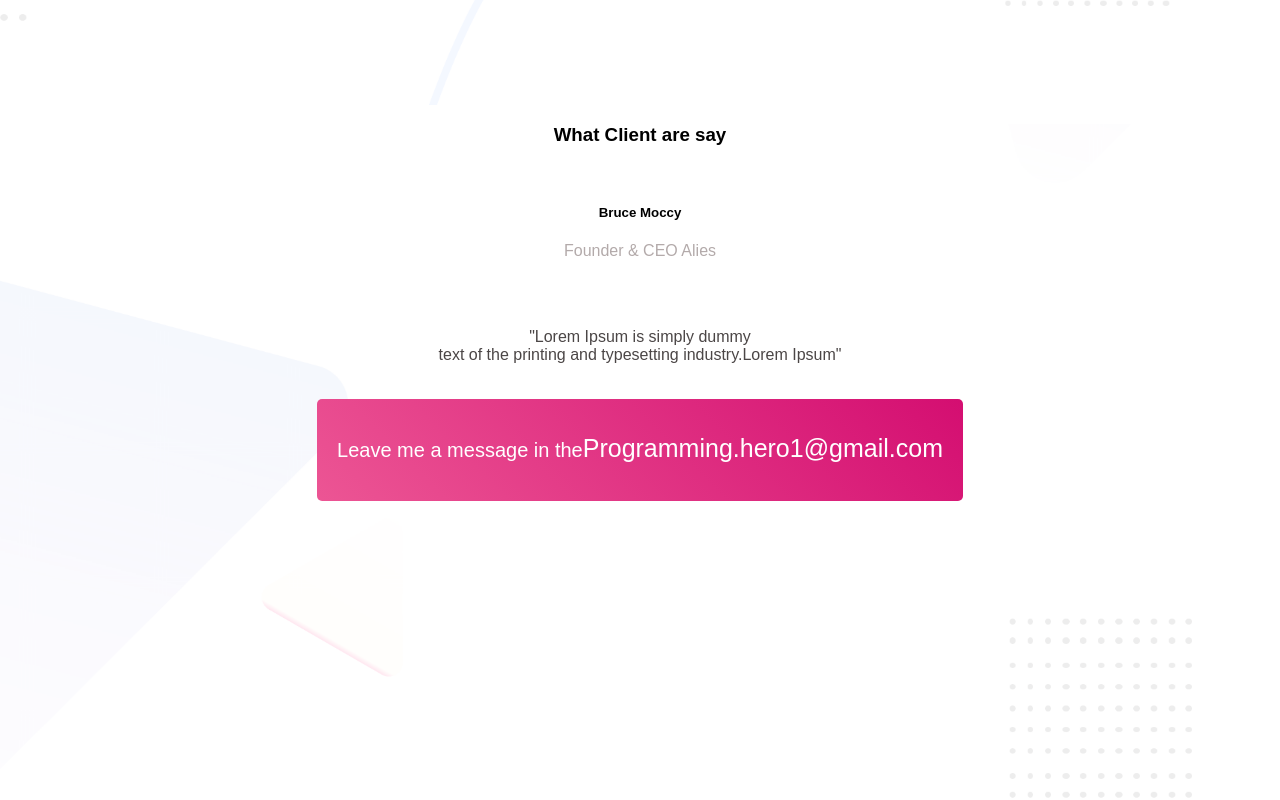
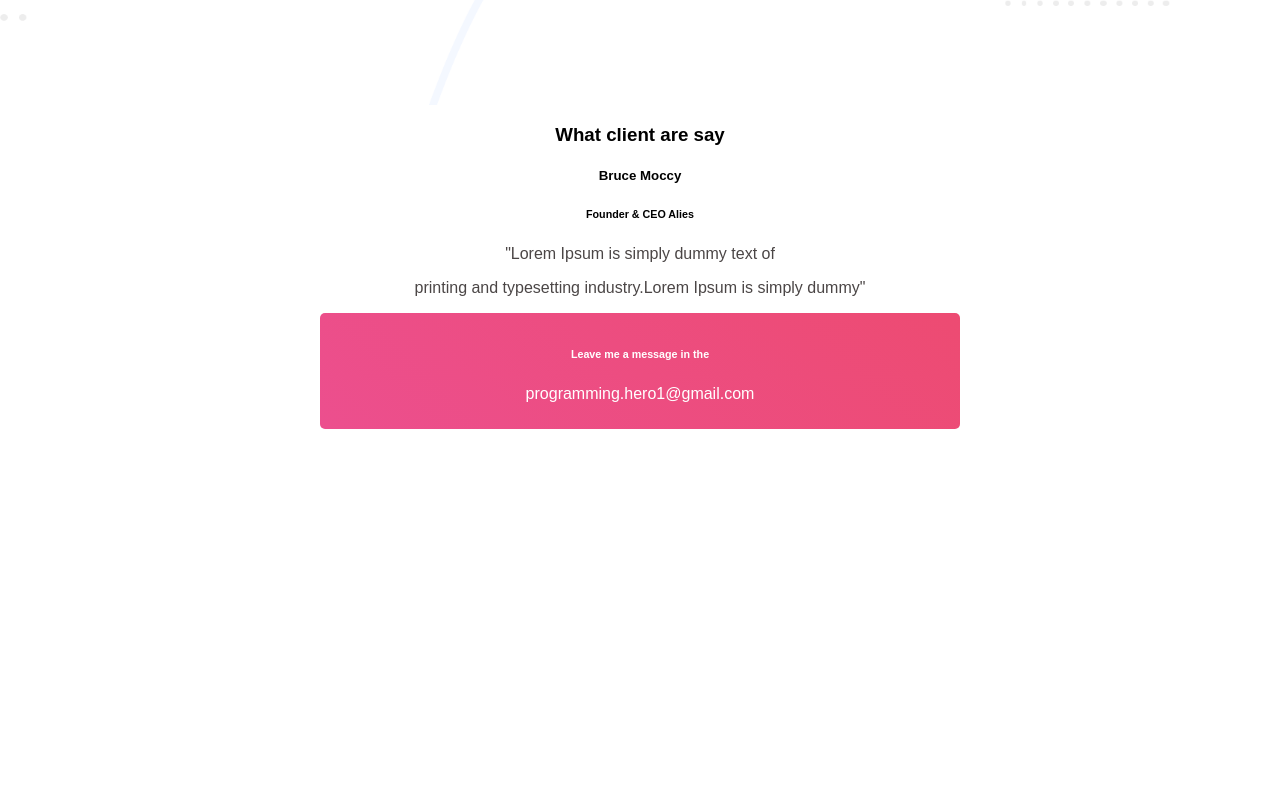
Before and after one commit to anuradhachowdhury-CSE/Personal-Website, a plain HTML site: page index.html in a window 1280 px wide. Shown: the part 3180-3980 px from the top of the page. Drawn offline with Linux system fonts and the light colour scheme.

Commit message:
added all

```diff
--- a/index.html
+++ b/index.html
@@ -59,18 +59,19 @@
                </div>
     </section>
 
-<section class="forth">
-    <h3>What Client are say</h3>
-     <br>
-     <h5>Bruce Moccy</h5>
-     <p><span>Founder & CEO Alies</span></p>
-     <br>
-     <br>
-     <p>"Lorem Ipsum is simply dummy <br>text of the printing and typesetting industry.Lorem Ipsum"</p>
-     <div class="other">
-        <a target="_blank" href="https://www.programming-hero.com/"><span>Leave me a message in the</span><span class="ogg">Programming.hero1@gmail.com</span> </a>
-     </div>
-</section>
+    <section class="fourth-banner">
+        <div class="middle">
+            <h3>What client are say</h3>
+            <h5>Bruce Moccy</h5>
+            <h6>Founder & CEO Alies</h6>
+            <p>"Lorem Ipsum is simply dummy text of</p>
+            <p>printing and typesetting industry.Lorem Ipsum is simply dummy"</p>
+        </div>
+        <div class="forth">
+            <h6>Leave me a message in the</h6>
+            <p>programming.hero1@gmail.com</p>
+        </div>
+    </section>
 <section class="form">
     <form>
     <h2>Login below for learn more!!!</h2>
--- a/style.css
+++ b/style.css
@@ -105,7 +105,7 @@ padding-left:150px;
     height:400px;
     margin:30px;
 }
-.forth h3,h5{
+/**.forth h3,h5{
     text-align: center;
 
 }
@@ -116,6 +116,7 @@ padding-left:150px;
 .forth span{
     color:rgb(179, 170, 170);
 }
+
 .forth .other{
     text-align: center;
     margin-top: 70px;
@@ -141,7 +142,7 @@ padding-left:150px;
     background-position: bottom;
     background-repeat: no repeat;
 }
-
+**/
 .third-extra .portion{
     box-shadow: 10px 10px 60px;
     height:400px;
@@ -172,7 +173,7 @@ padding-left:150px;
 }
 #other:hover{
     color:blue;
-    background-color:lightgreen;
+    background-color:bisque;
 }
 #other:hover p{
     color:maroon;
@@ -189,6 +190,25 @@ padding-left:150px;
 .form button{
     background-color: lime;
 }
+.fourth-banner h3,h5,h6{
+    text-align: center;
+}
+.fourth-banner p{
+    text-align: center;
+    color:rgb(75, 70, 70);
+}
+.forth {
+   margin:0px 25%;
+    text-align: center;
+    background-color:  #ec4f8e;
+    background-image: linear-gradient(45deg, #ec4f8e,#ed4b72);
+    padding: 10px 20px;
+    border-radius: 5px;
+    color: white;
+}
+.forth p{
+    color:white;
+}
 footer{
     text-align: center;
     padding:40px;
```
